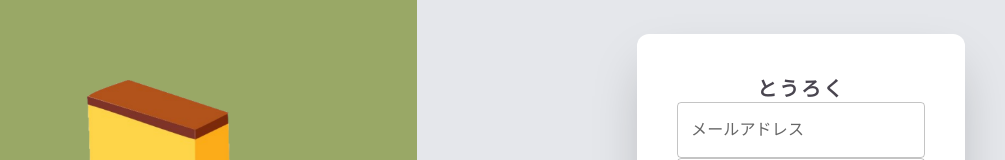
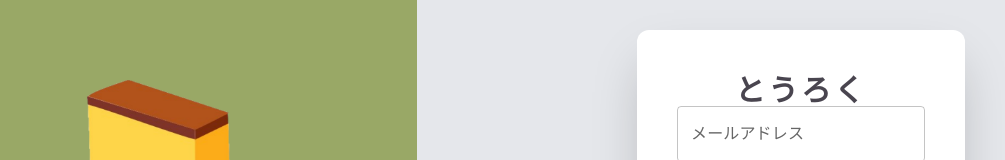
Before and after one commit to prapro-ou/castella-frontend, a Next.js app: page /register in a window 1280 px wide. Shown: the part 202-362 px from the top of the page, without its empty margins (95-1100 px from the left). Built offline with nearby package versions, Linux system fonts and the light colour scheme; a web font is replaced by a local one.

Commit message:
[change] title部分を3xlに変更

```diff
--- a/app/register/page.js
+++ b/app/register/page.js
@@ -43,7 +43,7 @@ export default function Register() {
         </div>
         <div className="grid h-screen w-full items-center justify-center">
           <div className="grid h-fit w-fit rounded-xl bg-white px-10 pb-14 pt-10 shadow-2xl">
-            <div className="mx-auto font-zenkaku text-xl font-bold tracking-widest text-default">とうろく</div>
+            <div className="mx-auto font-zenkaku text-3xl font-bold tracking-widest text-default">とうろく</div>
             <ThemeProvider theme={theme}>
               <TextField
                 className="mt-7"
```
